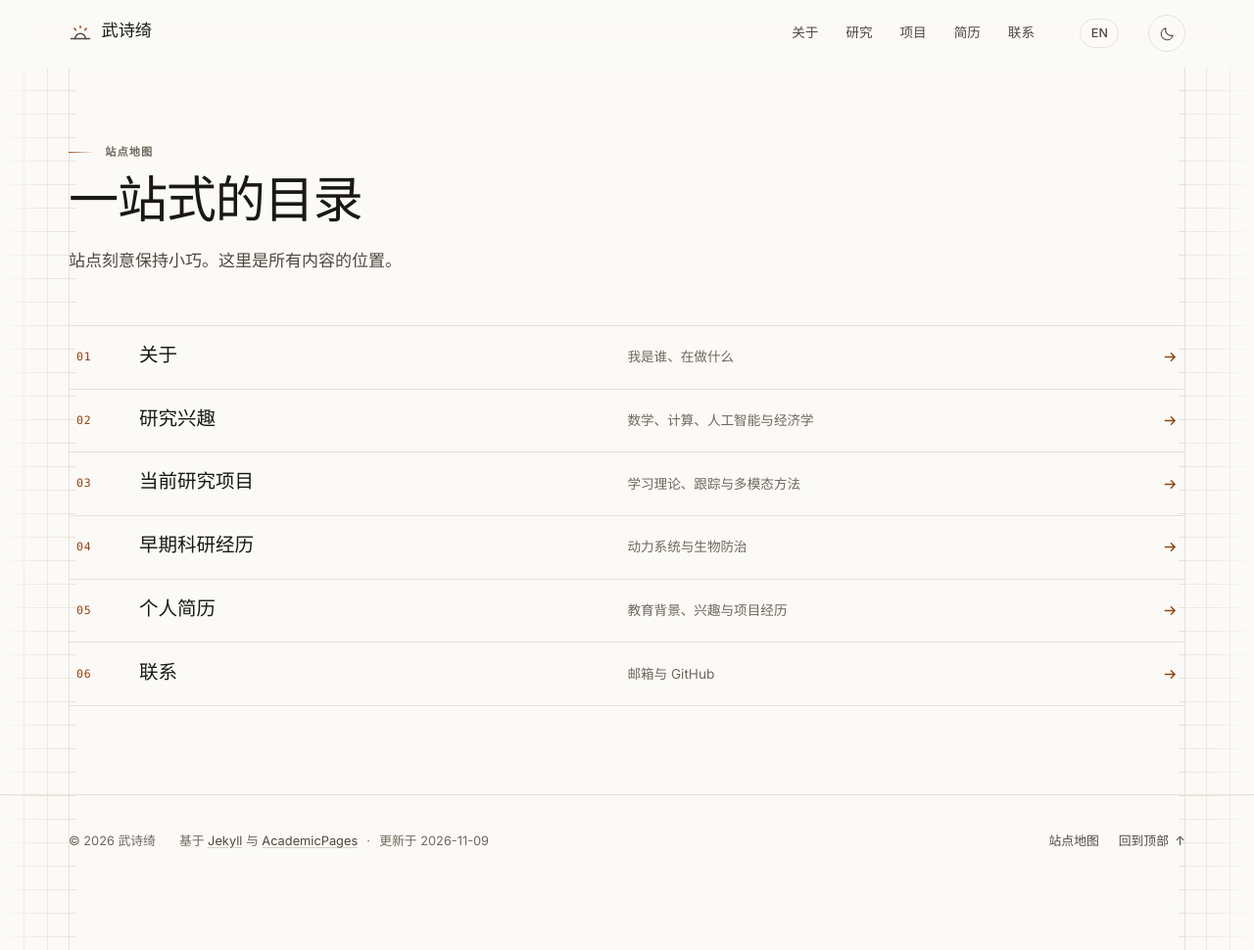
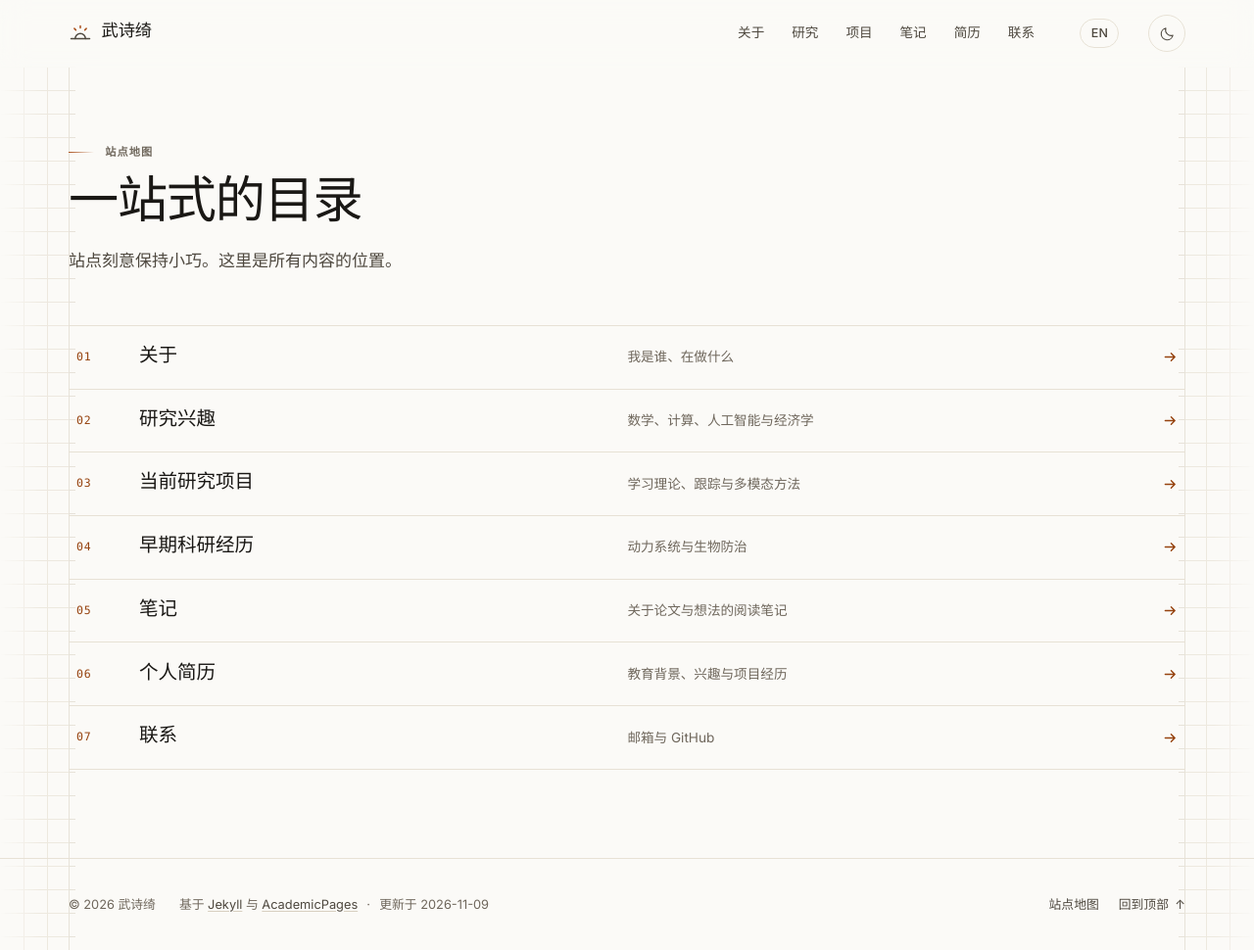
Before and after one commit to Sunrise-57/Sunrise-57.github.io, a Jekyll site: the page built from _pages/zh/sitemap.html, in a window 1280 px wide and 970 px high. Shown: the whole window at 98% size. Built offline with Jekyll 4.4.1, drawn with Linux system fonts in a browser that asks for light colours.

Commit message:
Restore the Notes entry in the navigation
Notes are public again: the header links to them, the pages are indexable, and the sitemap lists them.

```diff
--- a/_layouts/modern.html
+++ b/_layouts/modern.html
@@ -138,6 +138,7 @@ layout: null
         <a href="{{ home_url }}#about">{{ ui.nav.about }}</a>
         <a href="{{ home_url }}#research">{{ ui.nav.research }}</a>
         <a href="{{ home_url }}#projects">{{ ui.nav.projects }}</a>
+        <a href="{{ notes_url }}"{% if page.url contains "/notes/" %} aria-current="page"{% endif %}>{{ ui.nav.notes }}</a>
         <a href="{{ cv_url }}"{% if page.url == cv_url %} aria-current="page"{% endif %}>{{ ui.nav.cv }}</a>
         <a href="{{ home_url }}#contact">{{ ui.nav.contact }}</a>
       </nav>
--- a/_layouts/sitemap.html
+++ b/_layouts/sitemap.html
@@ -42,14 +42,20 @@ layout: modern
         <span class="sitemap__desc">{{ ui.sitemap.experience_desc }}</span>
         {{ arrow }}
       </a>
+      <a class="sitemap__item" href="{{ base }}/notes/">
+        <span class="sitemap__index">05</span>
+        <span class="sitemap__label">{{ ui.nav.notes }}</span>
+        <span class="sitemap__desc">{{ ui.sitemap.notes_desc }}</span>
+        {{ arrow }}
+      </a>
       <a class="sitemap__item" href="{{ base }}/cv/">
-        <span class="sitemap__index">05</span>
+        <span class="sitemap__index">06</span>
         <span class="sitemap__label">{{ ui.cv.eyebrow }}</span>
         <span class="sitemap__desc">{{ ui.sitemap.cv_desc }}</span>
         {{ arrow }}
       </a>
       <a class="sitemap__item" href="{{ home_url }}#contact">
-        <span class="sitemap__index">06</span>
+        <span class="sitemap__index">07</span>
         <span class="sitemap__label">{{ ui.nav.contact }}</span>
         <span class="sitemap__desc">{{ ui.sitemap.contact_desc }}</span>
         {{ arrow }}
--- a/_pages/notes.html
+++ b/_pages/notes.html
@@ -5,6 +5,4 @@ title: "Notes"
 seo_title: "Notes — Shiqi Wu"
 description: "Working notes on papers and ideas in machine learning, deep learning, reinforcement learning, sociology, and economics."
 lang: en
-noindex: true
-sitemap: false
 ---
--- a/_pages/zh/notes.html
+++ b/_pages/zh/notes.html
@@ -5,6 +5,4 @@ title: "笔记"
 seo_title: "笔记 — 武诗绮"
 description: "关于机器学习、深度学习、强化学习、社会学与经济学的论文与想法笔记。"
 lang: zh
-noindex: true
-sitemap: false
 ---
```
